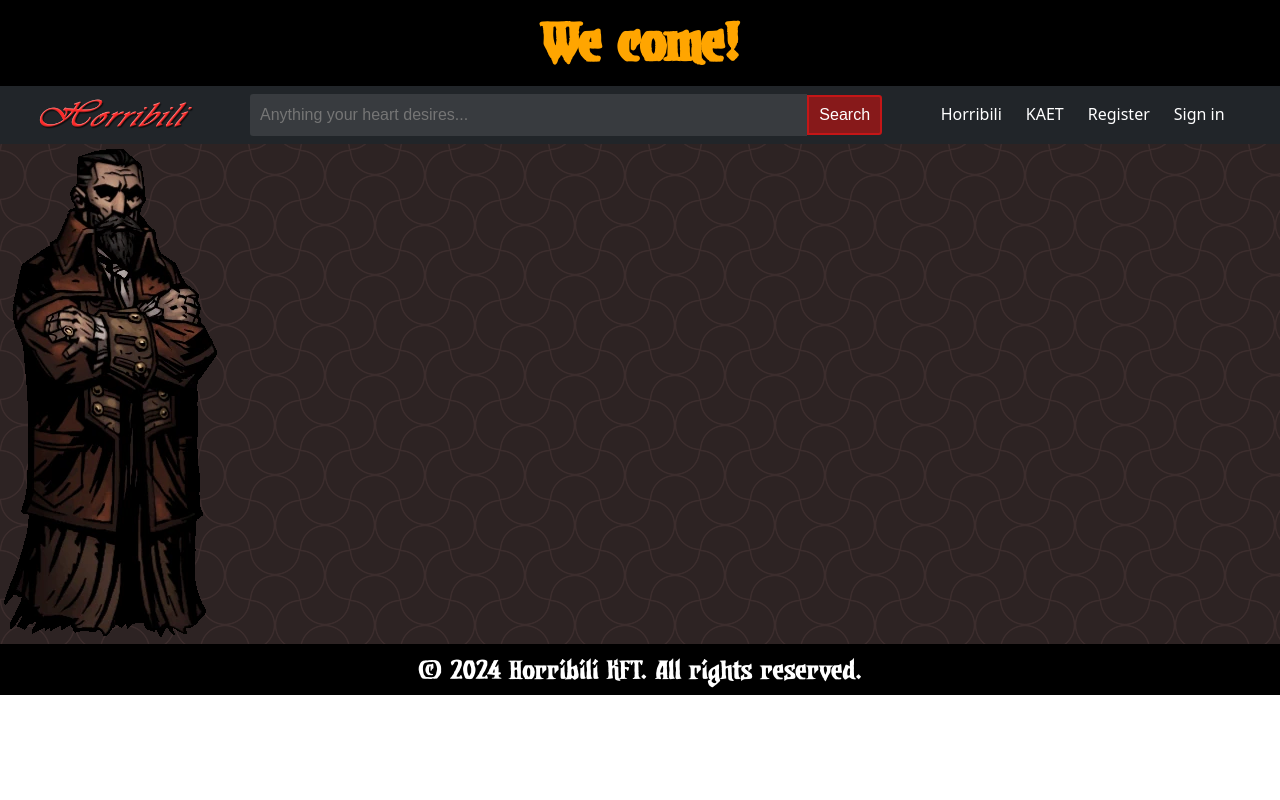
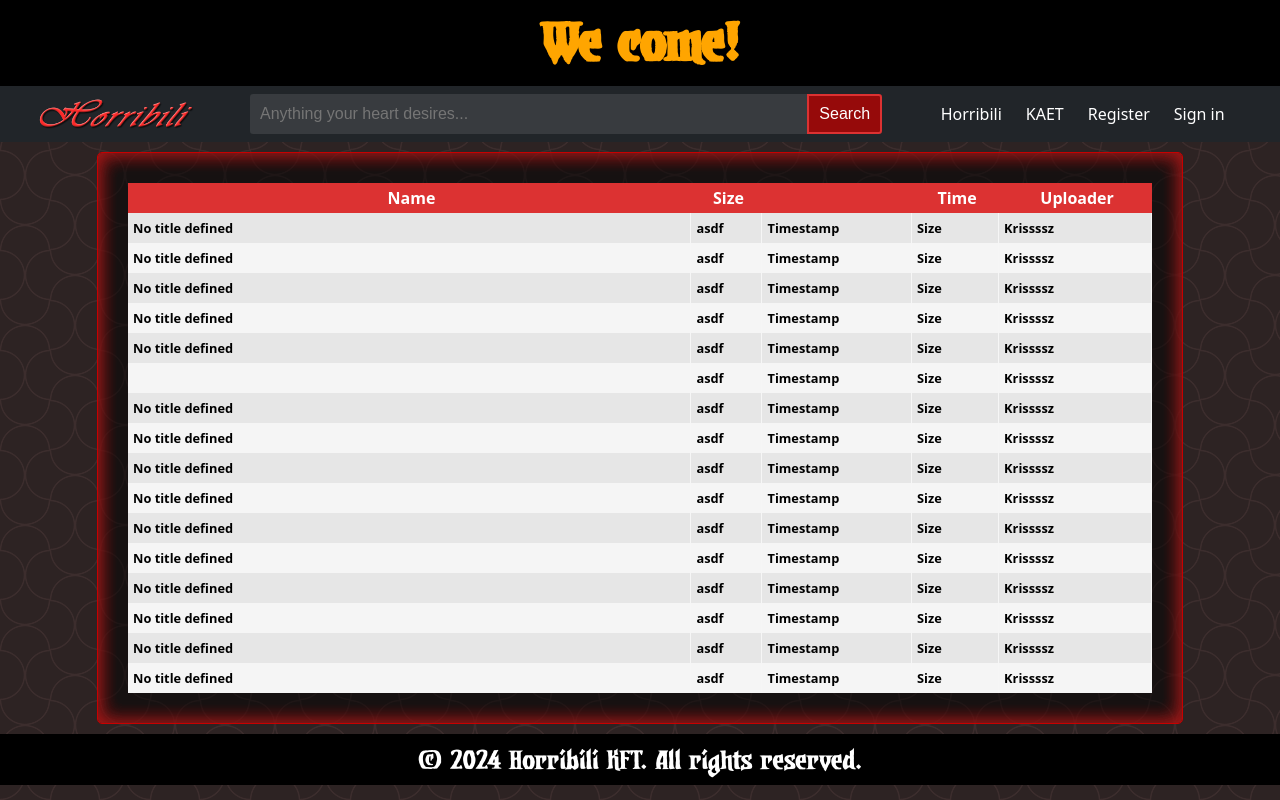
Before and after one commit to Fulop-Krisztian/horribili-torrent, a React (Vite) app: page / in a window 1280 px wide. Built offline with nearby package versions, Linux system fonts and the light colour scheme.

Commit message:
posts beginning, welcome page

```diff
--- a/src/App.jsx
+++ b/src/App.jsx
@@ -1,25 +1,21 @@
 import Footer from "./Footer/Footer";
 import Header from "./Header/Header";
+import PostContainer from "./Posts/PostContainer"
+import Welcome from "./Welcome";
 
-
+const renderposts = true
 
 function App() {
   return (
     <>
       <Header />
-
-      <main>
-
-
-        <img src="src/assets/ancestor.webp" alt=""></img>
-
-
+      <main className="content">
+        <PostContainer renderposts={renderposts}/>
+        <Welcome renderposts={renderposts}/>
       </main>
-
       <Footer />
     </>
   );
-
 }
 
 export default App
--- a/src/Header/Searchbar.jsx
+++ b/src/Header/Searchbar.jsx
@@ -1,6 +1,3 @@
-import { useContext } from 'react';
-import { PostContext } from '/src/PostContext.jsx';
-
 function Searchbar() {
     const handleSearch = async () => {
         try {
--- a/src/PostContext.jsx
+++ /dev/null
@@ -1,3 +0,0 @@
-import { createContext } from "react";
-
-export const PostContext = createContext(null)
--- /dev/null
+++ b/src/Posts/Post.jsx
@@ -0,0 +1,26 @@
+import PropTypes from 'prop-types';
+
+function Post(props) {
+
+    return (
+        <tr className='post'>
+            <td className='postcell1'><a>{props.title}</a></td>
+            <td className='postcell2'>asdf</td>
+            <td className='postcell3'>Timestamp</td>
+            <td className='postcell4'>Size</td>
+            <td className='postcell5'>Krissssz</td>
+        </tr>
+    );
+}
+
+Post.propTypes = {
+    post_id: PropTypes.number,
+    title: PropTypes.string,
+}
+
+Post.defaultProps = {
+    post_id: " No post ID defined",
+    title: " No title defined"
+}
+
+export default Post
--- /dev/null
+++ b/src/Posts/PostContainer.jsx
@@ -0,0 +1,44 @@
+import Post from "./Post";
+
+function PostContainer(props) {
+    if (props.renderposts) {
+        return (
+            <div className="postcontainer">
+                <table className="posttable">
+                    <thead className="posttableheader">
+                        <tr>
+                            <th className="postcell1">Name</th>
+                            <th className="postcell2">Size</th>
+                            <th className="postcell3"></th>
+                            <th className="postcell4">Time</th>
+                            <th className="postcell5">Uploader</th>
+                        </tr>
+                    </thead>
+                    <tbody className="posttablebody">
+                        <Post post_id="1" />
+                        <Post post_id="2" />
+                        <Post post_id="3" />
+                        <Post post_id="1" />
+                        <Post />
+                        <Post post_id="1" title=""/>
+                        <Post post_id="1" />
+                        <Post post_id="1" />
+                        <Post post_id="1" />
+                        <Post post_id="1" />
+                        <Post post_id="1" />
+                        <Post post_id="1" />
+                        <Post post_id="1" />
+                        <Post post_id="1" />
+                        <Post post_id="1" />
+                        <Post post_id="1" />
+                    </tbody>
+                </table>
+            </div>
+        );
+    }
+    else {
+        return
+    }
+}
+
+export default PostContainer
--- /dev/null
+++ b/src/Welcome.jsx
@@ -0,0 +1,16 @@
+function Welcome(props) {
+    if (props.renderposts == false) {
+        return (
+            <div className="welcome">
+                <h1 className="welcometitle">Welcome home,<wbr /> such as it is</h1>
+                <h4>This squalid hamlet, these corrupted lands...</h4>
+                <img src="src/assets/ancestor.webp" alt=""></img>
+                <h4>...they are yours now, and you are bound to them.</h4>
+            </div>
+        );
+    }
+    else {
+        return
+    }
+}
+export default Welcome
--- a/src/index.css
+++ b/src/index.css
@@ -8,9 +8,17 @@
     --search-height: 2.5rem;
     --search-padding: 10px;
     --header-padding: 8px;
+
     --bg-color-1: rgb(45, 35, 35);
     --bg-color-2: rgb(60, 45, 45);
 
+    --post-color-1: whitesmoke;
+    --post-color-2: rgb(230, 230, 230);
+
+    --red-bright: rgb(220, 50, 50);
+    --red-dark: rgb(150, 10, 10);
+
+    --faded-red: rgba(200,25,25,0.5);
 }
 
 /* This is so the HTML shows up correctly (body doesn't get pushed in) */
@@ -40,7 +48,10 @@ header .welcome {
 
     padding-bottom: var(--header-padding);
     padding-top: var(--header-padding);
+
+    border-bottom: #fff;
 }
+
 
 /* Footer */
 footer {
@@ -50,6 +61,8 @@ footer {
     background-color: rgb(0, 0, 0);
     color: white;
     margin: 0;
+
+    margin-top: 10px;
 }
 
 footer .copyright {
@@ -94,11 +107,12 @@ nav .form {
 
 .search-bar {
 
+    padding-top: 0px;
+    padding-bottom: 0px;
     padding-left: var(--search-padding);
     border-top-left-radius: var(--navbar-radius);
     border-bottom-left-radius: var(--navbar-radius);
     background-color: rgba(255, 255, 255, 0.1);
-
 
     min-height: var(--search-height);
     width: 100%;
@@ -118,7 +132,7 @@ nav .form {
 
     border-top-right-radius: var(--navbar-radius);
     border-bottom-right-radius: var(--navbar-radius);
-    background-color: rgb(180, 20, 20, 0.7);
+    background-color: var(--red-dark);
 
     min-height: var(--search-height);
     padding-left: var(--search-padding);
@@ -126,7 +140,7 @@ nav .form {
 
 
     border-style: solid;
-    border-color: rgb(255, 20, 20, 0.5);
+    border-color: var(--red-bright);
     border-width: 2px;
 
     color: white;
@@ -187,7 +201,7 @@ nav form {
 }
 
 /* Background */
-main {
+body {
     --s: 50px;
     --c: var(--bg-color-1);
     --_s: calc(2*var(--s)) calc(2*var(--s));
@@ -241,5 +255,99 @@ main {
         justify-content: space-between;
     }
 
+    main .welcome {
+        max-width: 90%;
+    }
 
 }
+
+main .welcome {
+    font-family: darkest, 'Courier New', Courier, monospace;
+    font-size: 2em;
+    color: rgba(255, 225, 225, 0.3);
+    margin: auto;
+    text-align: center;
+}
+
+main .welcome h1 {
+    color: rgba(255, 200, 200, 0.5);
+}
+
+
+.content {
+    max-width: 1800px;
+    margin: auto;
+    margin-top: 10px;
+}
+
+.postcontainer {
+    padding: 30px;
+    width: 80%;
+    margin: auto;
+    background-color: rgba(0, 0, 0, 0.5);
+
+    border-radius: 5px;
+    border: rgb(200, 0, 0) solid 1px;
+
+
+    box-shadow: inset 0 0 20px var(--faded-red), inset 0 0 20px var(--faded-red), inset 0 0 20px var(--faded-red);
+
+}
+
+.post {
+    cursor: pointer;
+
+    margin: 5px;
+    background-color: var(--post-color-2);
+
+    color: black;
+}
+
+.post:hover {
+    box-shadow: inset 0 0 3px black;
+}
+
+.postcell1,
+.postcell2,
+.postcell3,
+.postcell4,
+.postcell5 {
+    padding-left: 5px;
+    text-overflow: ellipsis;
+}
+
+.postcell1{
+    width: 55%;
+}
+
+
+
+table {
+    border-collapse: collapse;
+    border-spacing: 0px;
+    width: 100%;
+    border-radius: 2px;
+}
+
+td {
+    width: auto;
+    height: 30px;
+
+    font-size: 0.8em;
+    font-weight: bolder;
+    text-align: start;
+
+    border-right: 1px solid #f6f6f6;
+    padding: 0px;
+}
+
+tr:nth-child(even) {
+    background-color: var(--post-color-1);
+}
+
+.posttableheader {
+    color: white;
+    background: var(--red-bright);
+    height: 30px;
+
+}
```
Also changed, not shown: src/Posts.jsx (deleted, +0 -15 lines).
